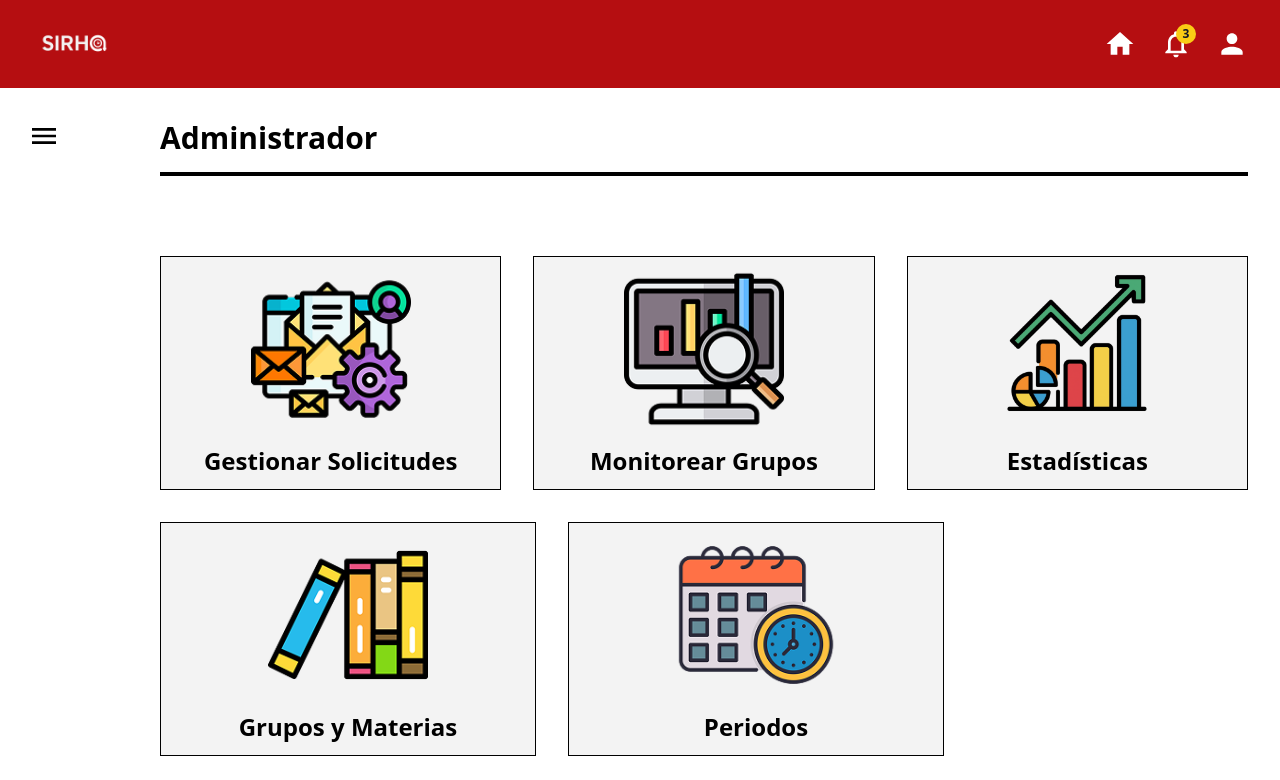
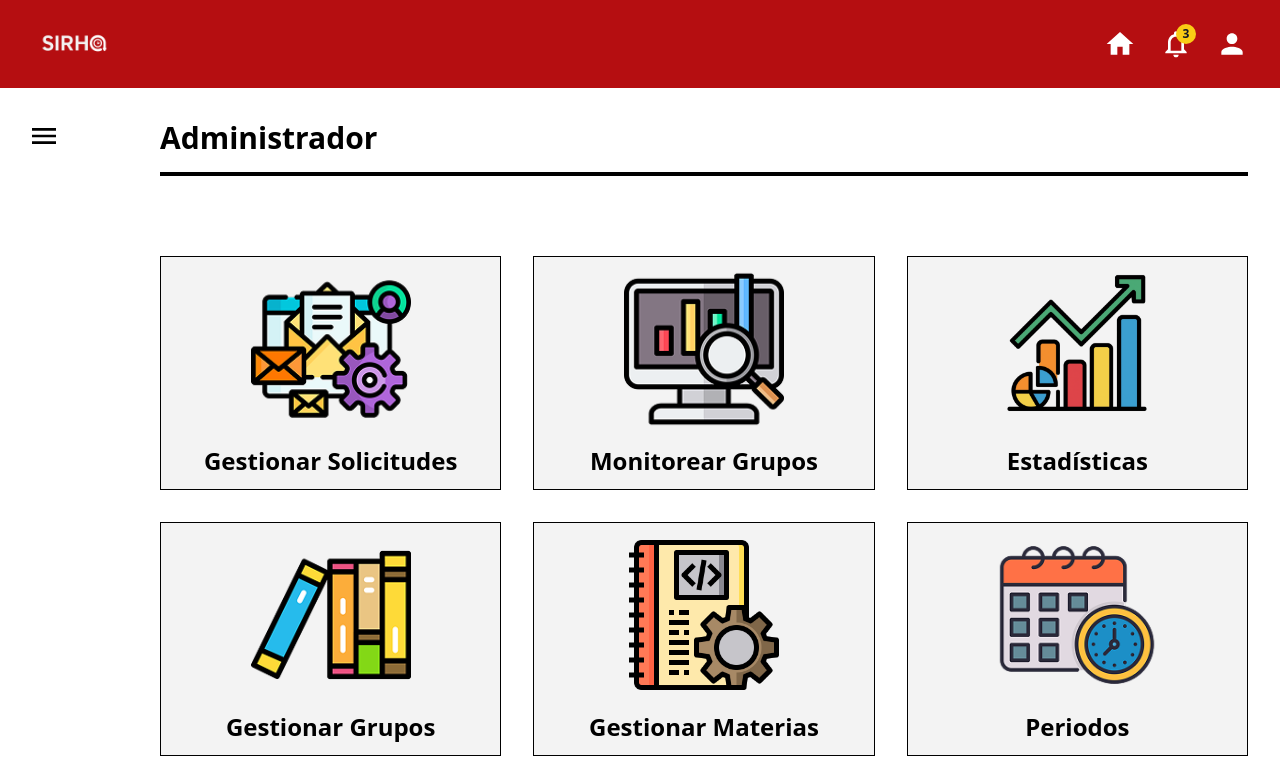
Before and after one commit to Juanseom/Frontend_SIRHA_Romanos_2025-2, a React (Vite) app: page /admin-home in a window 1280 px wide. Shown: the top 780 px of the page. Built offline with nearby package versions, Linux system fonts and the light colour scheme; sample sign-in values are in the browser's storage.

Commit message:
feat: agregar card de gestión de materias

```diff
--- a/src/components/common/Sidebar.jsx
+++ b/src/components/common/Sidebar.jsx
@@ -17,8 +17,8 @@ const Sidebar = ({ isOpen, onClose, role }) => {
     ],
     admin: [
       { label: 'Gestionar Solicitudes', path: '/admin/gestionar-solicitudes' },
+      { label: 'Gestionar Grupos', path: '/admin/grupos-materias' },
       { label: 'Gestionar Materias', path: '/admin/gestionar-materias' },
-      { label: 'Grupos y Materias', path: '/admin/grupos-materias' },
       { label: 'Periodos', path: '/admin/periodos' },
       { label: 'Monitorear Grupos', path: '/admin/monitorear-grupos' },
       { label: 'Estadísticas', path: '/admin/estadisticas' }
--- a/src/routes/admin/AdminHome.jsx
+++ b/src/routes/admin/AdminHome.jsx
@@ -5,6 +5,7 @@ import gestionarSolicitudes from '../../assets/icons/gestionarSolicitudes.png'
 import monitorearGrupos from '../../assets/icons/monitorearGrupos.png'
 import estadisticas from '../../assets/icons/estadisticas.png'
 import gruposYMaterias from '../../assets/icons/gruposYMaterias.png'
+import materias from '../../assets/icons/materias.png'
 import periodos from '../../assets/icons/periodos.png'
 
 const AdminHome = () => {
@@ -55,18 +56,30 @@ const AdminHome = () => {
           />
         </div>
 
-        {/* Segunda fila: 2 cards */}
+        {/* Segunda fila: 3 cards (agregando Gestionar Materias y renombrando Grupos y Materias) */}
         <div className="flex gap-8 justify-start items-start">
           <Card
-            title="Grupos y Materias"
+            title="Gestionar Grupos"
             icon={
               <img
                 src={gruposYMaterias}
-                alt="Grupos y Materias"
+                alt="Gestionar Grupos"
                 className="w-40 h-40 object-contain"
               />
             }
             onClick={() => navigate('/admin/grupos-materias')}
+          />
+
+          <Card
+            title="Gestionar Materias"
+            icon={
+              <img
+                src={materias}
+                alt="Gestionar Materias"
+                className="w-40 h-40 object-contain"
+              />
+            }
+            onClick={() => navigate('/admin/gestionar-materias')}
           />
 
           <Card
--- a/src/routes/admin/GruposYMaterias.jsx
+++ b/src/routes/admin/GruposYMaterias.jsx
@@ -340,7 +340,7 @@ const GruposYMaterias = () => {
   return (
     <Layout homeRoute="/admin-home" role="admin">
       <div className="pl-16">
-        <h1 className="text-3xl font-bold mb-4">Gestión de Grupos y Materias</h1>
+        <h1 className="text-3xl font-bold mb-4">Gestión de Grupos</h1>
         <div className="w-full max-w-[1400px] h-1 bg-black mb-8"></div>
 
         {/* Filtros superiores */}
```
Also changed, not shown: src/assets/icons/materias.png (added).
